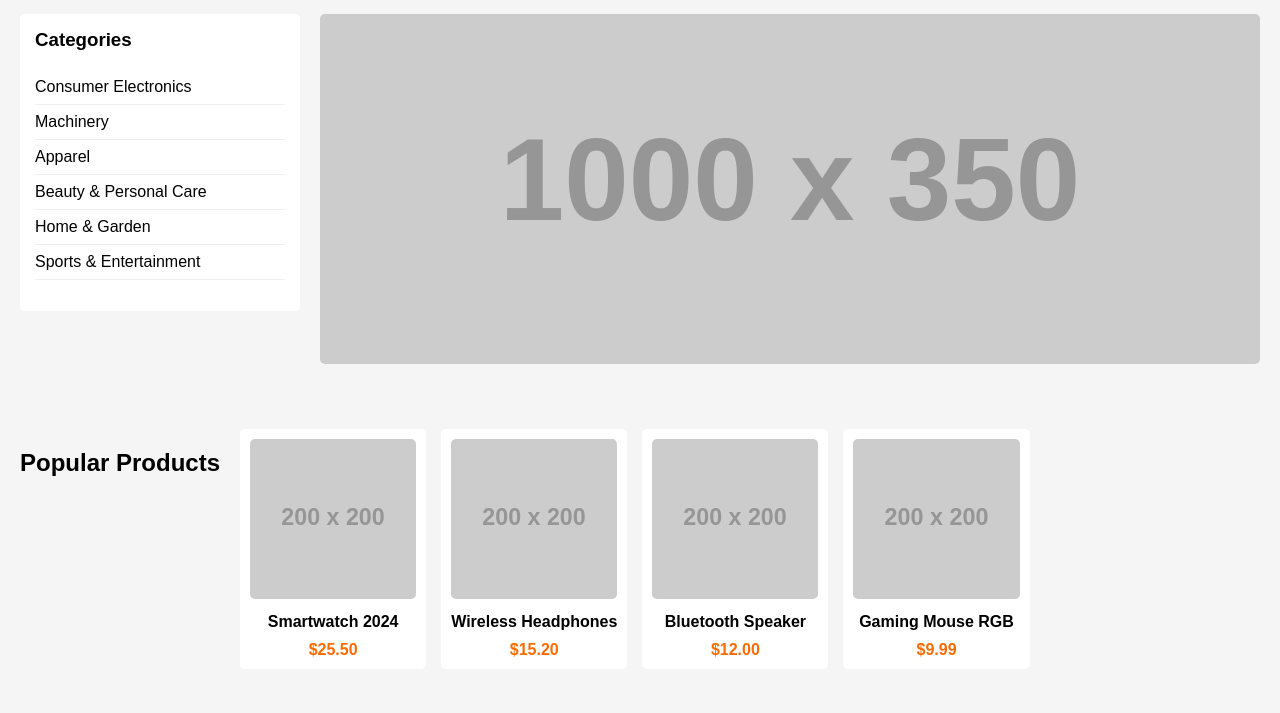
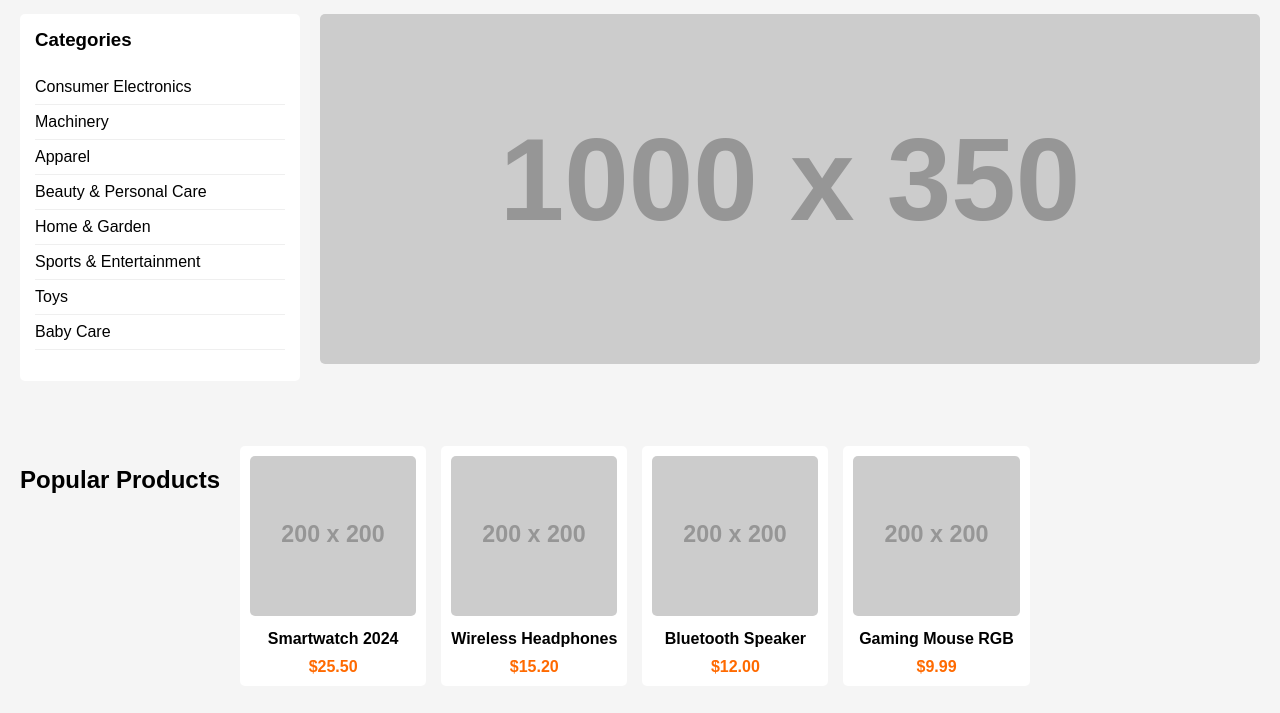
Before and after one commit to amitsalaskar-git/Alibaba, a plain HTML site: page Index.html in a window 1280 px wide. Shown: the part 65-778 px from the top of the page. Drawn offline with Linux system fonts and the light colour scheme; placeholder pictures from the web are drawn by us.

Commit message:
Changes made in Index.html  and Data.txt File

```diff
--- a/Index.html
+++ b/Index.html
@@ -152,6 +152,8 @@
                 <li>Beauty & Personal Care</li>
                 <li>Home & Garden</li>
                 <li>Sports & Entertainment</li>
+                <li>Toys</li>
+                <li>Baby Care</li>
             </ul>
         </div>
 
```
Also changed, not shown: Data.txt.
